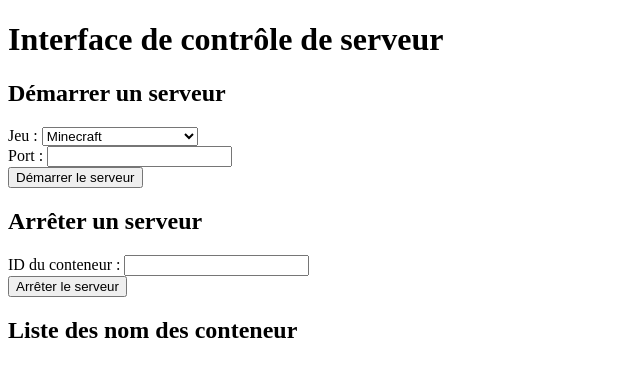
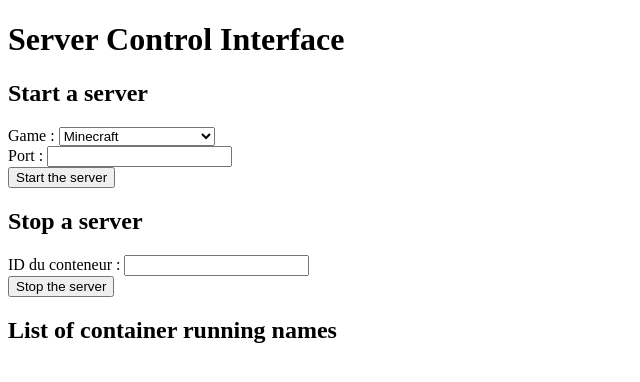
Before and after one commit to SquidRings/gameserver-panel, a Flask app: template templates/index.html in a window 1280 px wide. Shown: the top 382 px of the page, without its empty margins (0-640 px from the left). Run offline with Flask 3, Linux system fonts and the light colour scheme; the template is opened without the code that fills it, so the values that code supplies are empty.

Commit message:
translate all and a todo in main.py

```diff
--- a/main.py
+++ b/main.py
@@ -6,53 +6,53 @@ client = docker.from_env()
 
 @app.route('/')
 def index():
-    # Obtenir la liste des conteneurs Docker actifs
+    # Get a list of active Docker containers
     containers = client.containers.list()
     return render_template('index.html', containers=containers)
 
 @app.route('/start_server', methods=['POST'])
 def start_server():
-    # Récupérer les informations du formulaire
+    # Retrieve form information
     game = request.form.get('game')
     port = request.form.get('port')
 
     if game == 'minecraft':
-        # Créer un nouveau conteneur pour le serveur Minecraft
+        # Create a new container for the Minecraft server
         container = client.containers.run('itzg/minecraft-server', ports={'25565/tcp': int(port)}, detach=True)
 
     elif game == 'ark':
-        # Créer un nouveau conteneur pour le serveur ARK: Survival Evolved
+        # Create a new container for the ARK: Survival Evolved server
         container = client.containers.run('troydo42/ark-docker', ports={'27015/tcp': int(port)}, detach=True)
 
     elif game == 'rust':
-        # Créer un nouveau conteneur pour le serveur Rust
+        # Create a new container for the Rust server
         container = client.containers.run('didstopia/rust-server', ports={'28015/tcp': int(port), '28016/tcp': int(port)}, detach=True)
 
     else:
-        return 'Jeu non pris en charge'
+        return 'Unsupported game'
 
-    return 'Serveur de jeu démarré avec succès !'
+    return 'Game server successfully started !'
 
 @app.route('/stop_server', methods=['POST'])
 def stop_server():
-    # Récupérer l'ID du conteneur à arrêter
+    # Retrieve the ID of the container to stop
     container_id = request.form.get('container_id')
 
-    # Arrêter et supprimer le conteneur Docker
+    # Stop and delete the Docker container
     container = client.containers.get(container_id)
     container.stop()
     container.remove()
 
-    return 'Serveur de jeu arrêté avec succès !'
+    return 'Game server shut down successfully !'
 
-
+# TODO: add a button to control all container with terminal ftp control and always show all containers run or not running
 @app.route('/container_control', methods=['POST'])
 def container_control():
-    # Obtenir la liste des conteneurs Docker actifs
+    # Get a list of active Docker containers
     containers = client.containers.list()
     return render_template('container_control.html', containers=containers)
 
-    # Récupérer l'action du bouton
+    # Retrieve button action
     action = request.form.get('action')
 
     container = client.containers.get(container_id)
@@ -61,7 +61,7 @@ def container_control():
     elif action == 'stop':
         container.stop()
 
-    return 'Action effectuée avec succès !'
+    return 'Action successfully completed !'
 
 if __name__ == '__main__':
     app.run(debug=True)
--- a/templates/index.html
+++ b/templates/index.html
@@ -1,14 +1,14 @@
 <!DOCTYPE html>
 <html>
 <head>
-    <title>Interface de contrôle de serveur</title>
+    <title>Server Control Interface</title>
 </head>
 <body>
-    <h1>Interface de contrôle de serveur</h1>
+    <h1>Server Control Interface</h1>
 
-    <h2>Démarrer un serveur</h2>
+    <h2>Start a server</h2>
     <form action="/start_server" method="post">
-        <label for="game">Jeu :</label>
+        <label for="game">Game :</label>
         <select id="game" name="game">
             <option value="minecraft">Minecraft</option>
             <option value="ark">ARK: Survival Evolved</option>
@@ -18,18 +18,18 @@
         <label for="port">Port :</label>
         <input type="text" id="port" name="port">
         <br>
-        <button type="submit">Démarrer le serveur</button>
+        <button type="submit">Start the server</button>
     </form>
 
-    <h2>Arrêter un serveur</h2>
+    <h2>Stop a server</h2>
     <form action="/stop_server" method="post">
         <label for="container_id">ID du conteneur :</label>
         <input type="text" id="container_id" name="container_id">
         <br>
-        <button type="submit">Arrêter le serveur</button>
+        <button type="submit">Stop the server</button>
     </form>
 
-    <h2>Liste des nom des conteneur</h2>
+    <h2>List of container running names</h2>
     <ul>
         {% for container in containers %}
             <li>
```
